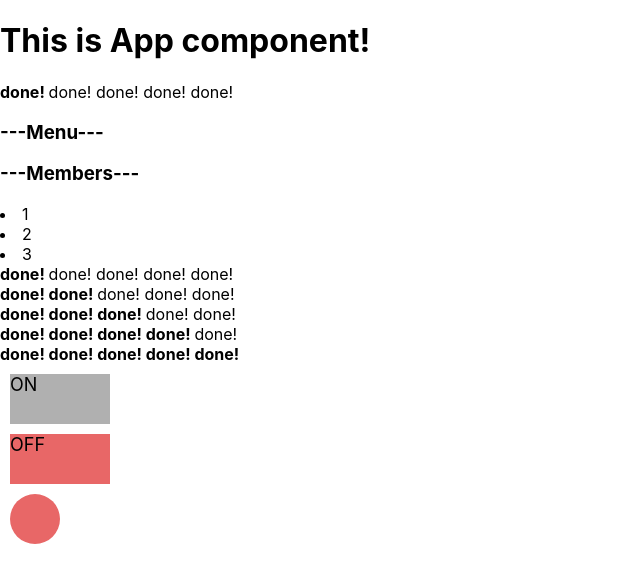
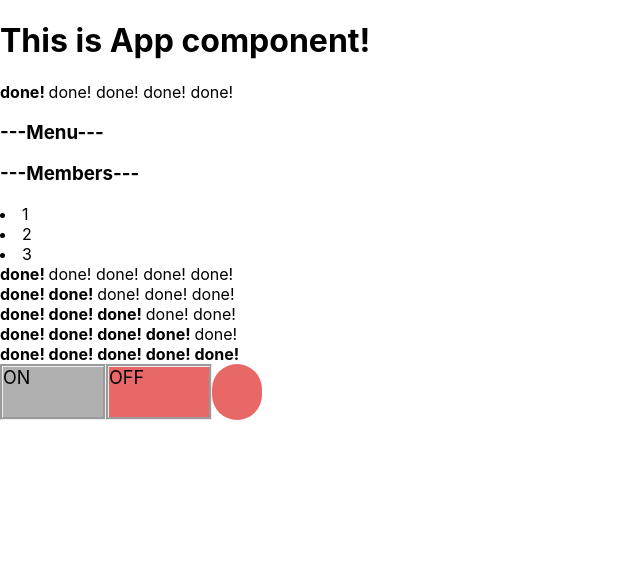
Before and after one commit to JulieBenchuk/react-kabzda-TS, a React (Create React App) app: page / in a window 1280 px wide. Shown: the top 582 px of the page, without its empty margins (0-640 px from the left). Built offline with nearby package versions, Linux system fonts and the light colour scheme.

Commit message:
added style of component OnOff

```diff
--- a/src/components/OnOff/OnOff.module.css
+++ b/src/components/OnOff/OnOff.module.css
@@ -1,49 +1,46 @@
 .all {
-    display: inline-block;
-    width: 600px;
+    display: table;
+    width: 400px;
+    position: center;
 }
 .square {
-
+    display: table-cell;
     font-size: large;
     width: 100px;
     height: 50px;
     background-color: #b0b0b0;
-    border-color: black;
-    margin: 10px;
+    border-style: groove;
 }
 .squareOn {
-
+    display: table-cell;
     font-size: large;
     width: 100px;
     height: 50px;
     background-color: #8dce47;
-    border-color: black;
-    margin: 10px;
+    border-style: groove;
 }
 .squareOff {
-
+    display: table-cell;
     font-size: large;
     width: 100px;
     height: 50px;
     background-color: #e86767;
-    border-color: black;
-     margin: 10px;
+    border-style: groove;
+
 }
 .circleOn {
-
+    display: table-cell;
     width: 50px;
     height: 50px;
     background-color: #8dce47;
-    border-color: black;
     border-radius: 50px;
-    margin: 10px;
+
 }
 .circleOff {
-
+    display: table-cell;
     width: 50px;
     height: 50px;
     background-color: #e86767;
-    border-color: black;
     border-radius: 50px;
-    margin: 10px;
+
 }
```
